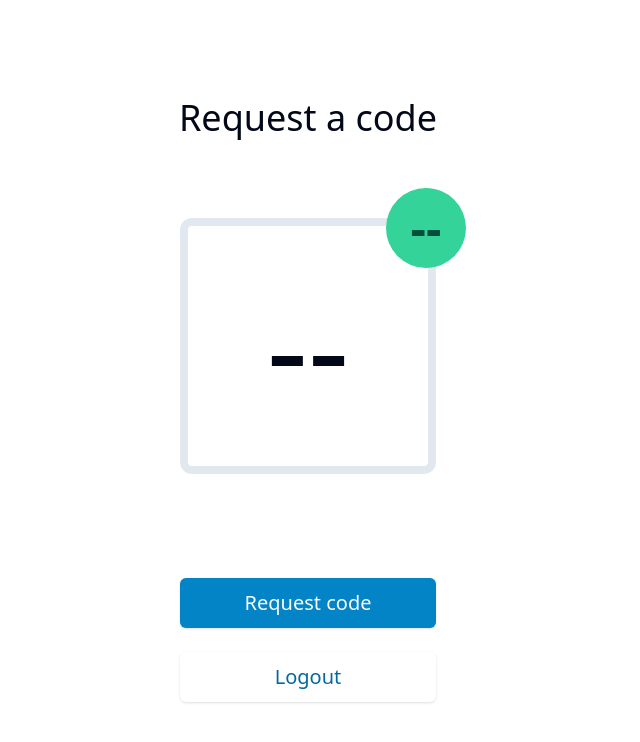
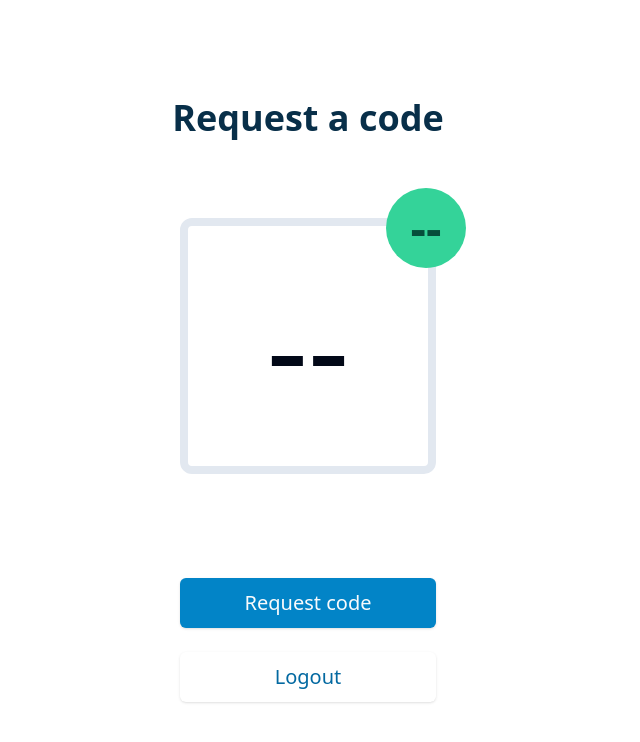
Before and after one commit to josfam/doorways, a React (Vite) app in the folder frontend/: page /code-request in a window 1280 px wide. Shown: the top 742 px of the page, without its empty margins (332-972 px from the left). Built offline with nearby package versions, Linux system fonts and the light colour scheme.

Commit message:
Use page-header styling for code request page

```diff
--- a/frontend/src/pages/CodeRequestPage.tsx
+++ b/frontend/src/pages/CodeRequestPage.tsx
@@ -85,7 +85,7 @@ const CodeRequestPage = () => {
   return (
     <div className="flex w-full flex-col items-center justify-center gap-20">
       <div>
-        <h1 className="text-4xl">Request a code</h1>
+        <h1 className="page-header">Request a code</h1>
       </div>
       <div className="flex flex-col">
         {/* container for countdown timer */}
```
